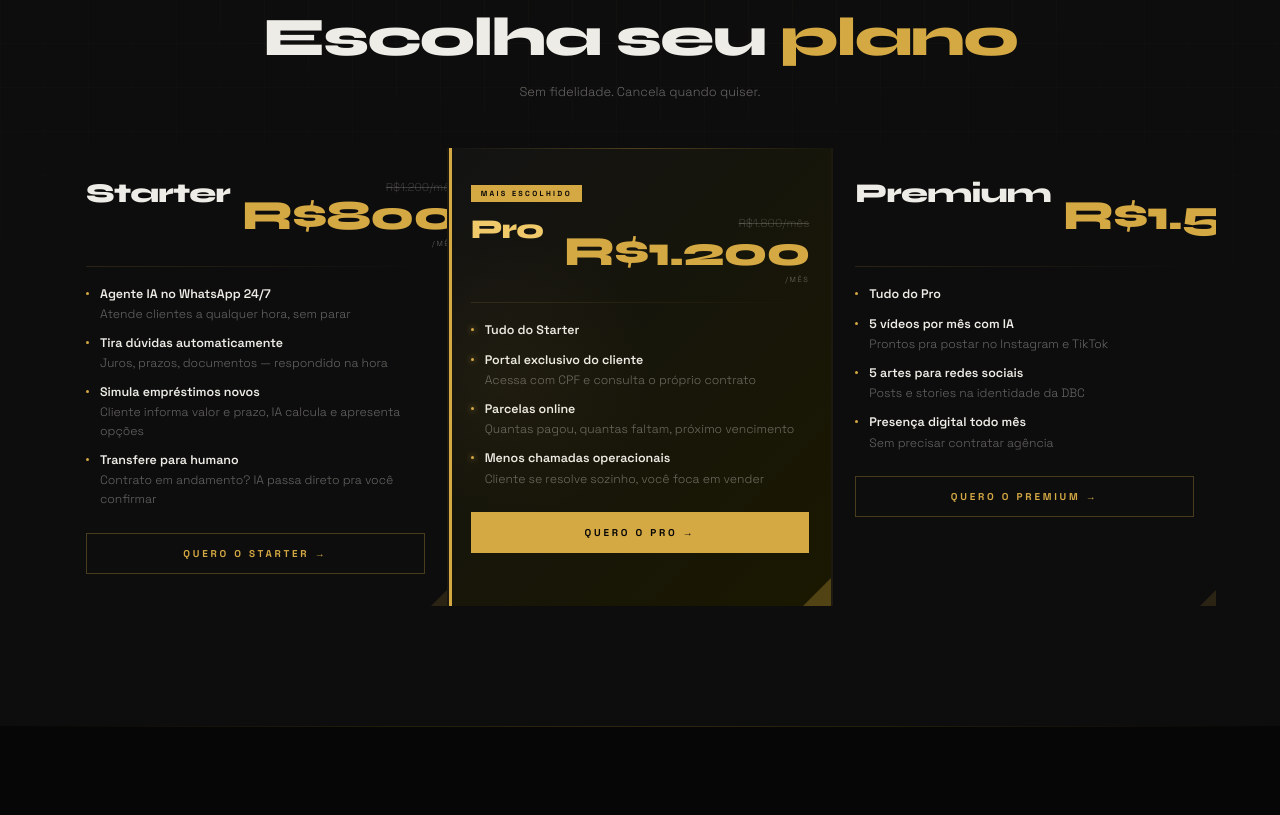
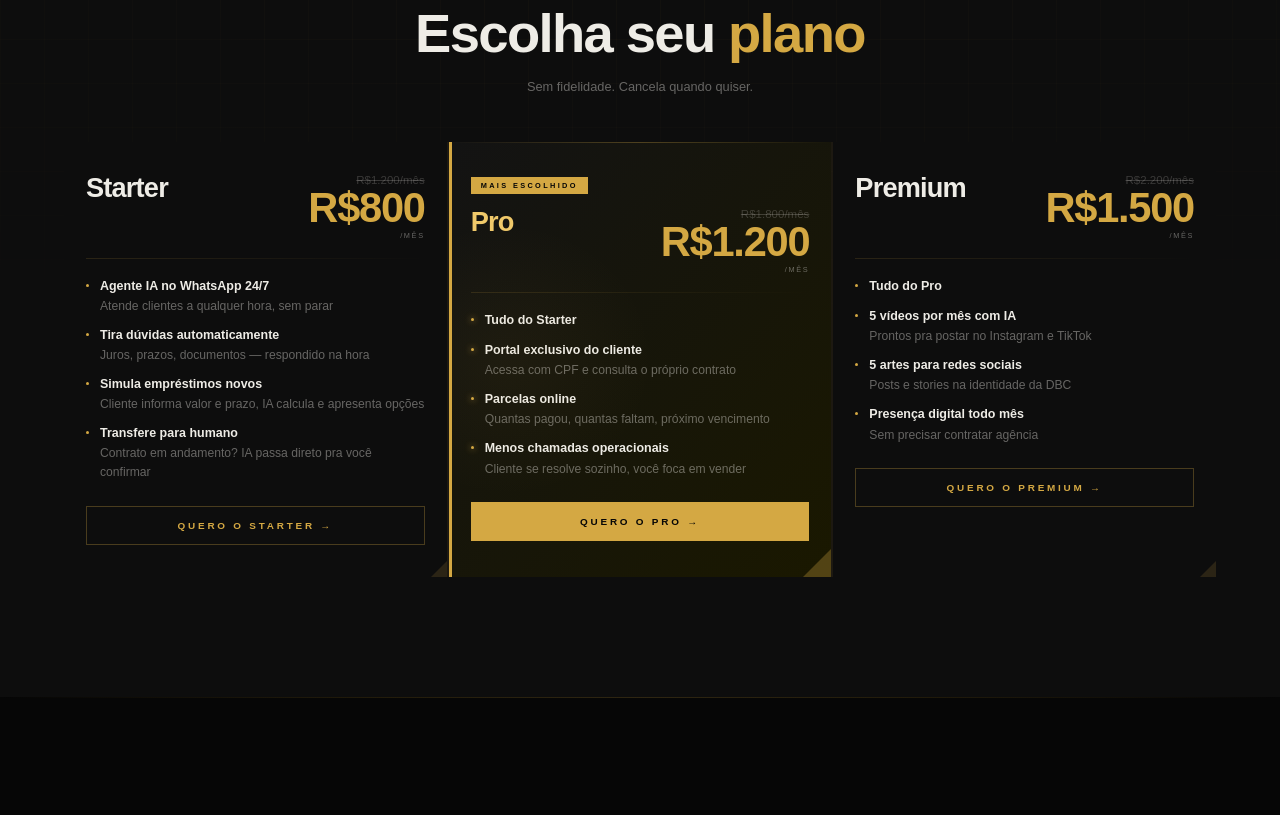
Before and after one commit to solutionsnovaai-bit/dubinhocreds, a plain HTML site: page index.html in a window 1280 px wide. Shown: the part 1382-2197 px from the top of the page. Drawn offline with Linux system fonts and the light colour scheme.

Commit message:
Update index.html

```diff
--- a/index.html
+++ b/index.html
@@ -7,7 +7,8 @@
 <meta name="description" content="O crédito que o banco negou, a DBC aprova. Agente de IA no WhatsApp 24h para simular empréstimos e atender clientes automaticamente.">
 <title>O crédito que o banco negou, a DBC aprova</title>
 <link rel="preconnect" href="https://fonts.googleapis.com">
-<link href="https://fonts.googleapis.com/css2?family=Space+Grotesk:wght@300;400;500;600;700&family=Syne:wght@400;500;700;800&display=swap" rel="stylesheet">
+<link rel="preconnect" href="https://fonts.gstatic.com" crossorigin>
+<link href="https://fonts.googleapis.com/css2?family=Inter:wght@300;400;500;600;700&family=DM+Serif+Display:ital@0;1&display=swap" rel="stylesheet">
 <link rel="stylesheet" href="css/style.css">
 </head>
 <body>
@@ -87,7 +88,7 @@
         <div class="pf"><div class="pf-d"></div><div><strong>Simula empréstimos novos</strong>Cliente informa valor e prazo, IA calcula e apresenta opções</div></div>
         <div class="pf"><div class="pf-d"></div><div><strong>Transfere para humano</strong>Contrato em andamento? IA passa direto pra você confirmar</div></div>
       </div>
-      <a href="https://wa.me/5511951007967" target="_blank" rel="noopener" class="pl-btn"><span>Quero o Starter →</span></a>
+      <a href="https://wa.me/5511917427750" target="_blank" rel="noopener" class="pl-btn"><span>Quero o Starter →</span></a>
     </div>
 
     <div class="pl hot rv rv1">
@@ -108,7 +109,7 @@
         <div class="pf"><div class="pf-d"></div><div><strong>Parcelas online</strong>Quantas pagou, quantas faltam, próximo vencimento</div></div>
         <div class="pf"><div class="pf-d"></div><div><strong>Menos chamadas operacionais</strong>Cliente se resolve sozinho, você foca em vender</div></div>
       </div>
-      <a href="https://wa.me/5511951007967" target="_blank" rel="noopener" class="pl-btn solid"><span>Quero o Pro →</span></a>
+      <a href="https://wa.me/5511917427750" target="_blank" rel="noopener" class="pl-btn solid"><span>Quero o Pro →</span></a>
     </div>
 
     <div class="pl rv rv2">
@@ -128,7 +129,7 @@
         <div class="pf"><div class="pf-d"></div><div><strong>5 artes para redes sociais</strong>Posts e stories na identidade da DBC</div></div>
         <div class="pf"><div class="pf-d"></div><div><strong>Presença digital todo mês</strong>Sem precisar contratar agência</div></div>
       </div>
-      <a href="https://wa.me/5511951007967" target="_blank" rel="noopener" class="pl-btn"><span>Quero o Premium →</span></a>
+      <a href="https://wa.me/5511917427750" target="_blank" rel="noopener" class="pl-btn"><span>Quero o Premium →</span></a>
     </div>
 
   </div>
@@ -201,7 +202,7 @@
   <h2 class="fim-h rv rv1">Pronto para <em>automatizar</em><br>seu negócio?</h2>
   <p class="fim-sub rv rv2">Tudo que um atendente faz — a IA faz mais rápido, custa menos e nunca dá problema.</p>
   <div class="fim-btn rv rv3">
-    <a href="https://wa.me/5511951007967" target="_blank" rel="noopener" class="btn-y"><span>⚡ Quero começar agora</span></a>
+    <a href="https://wa.me/5511917427750" target="_blank" rel="noopener" class="btn-y"><span>⚡ Quero começar agora</span></a>
   </div>
 </section>
 
```
